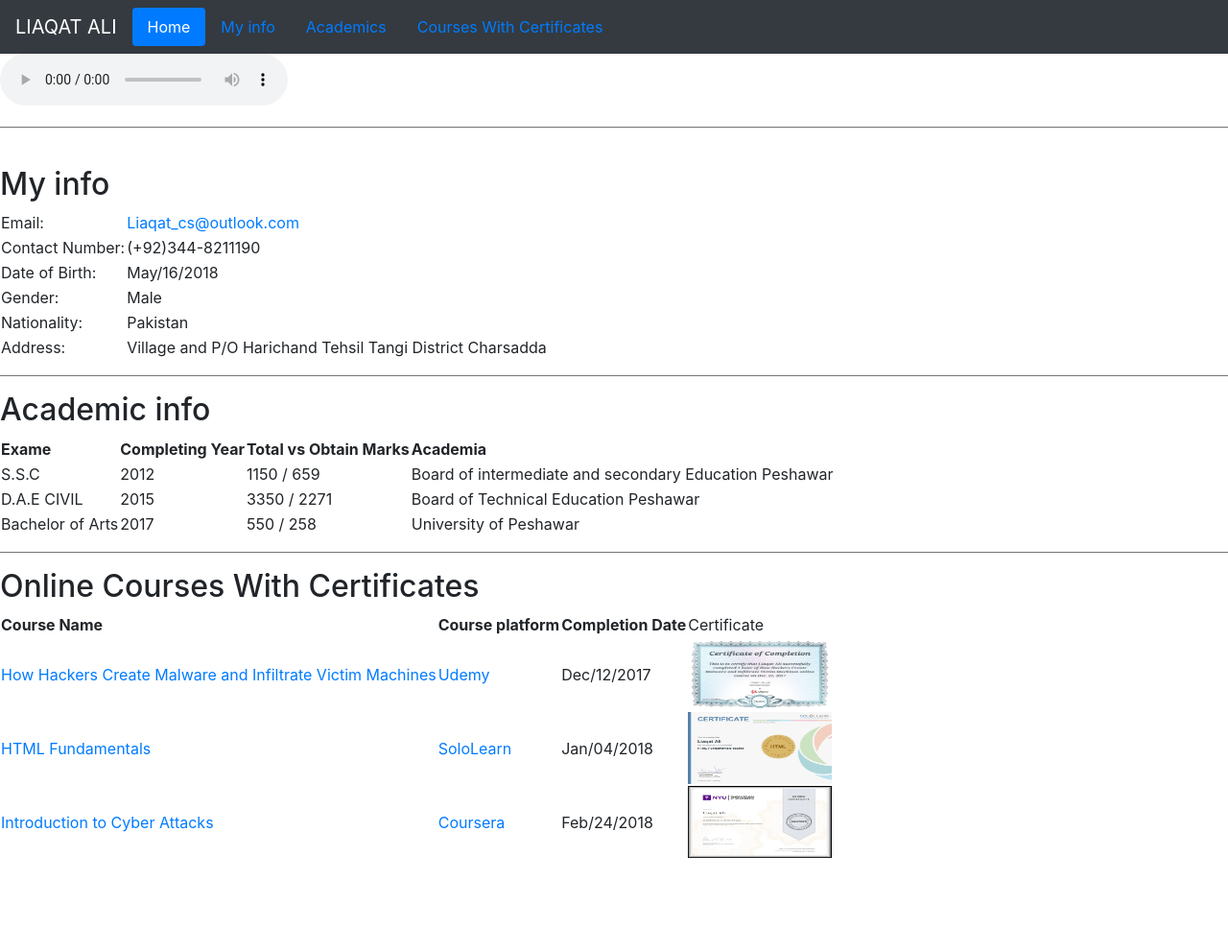
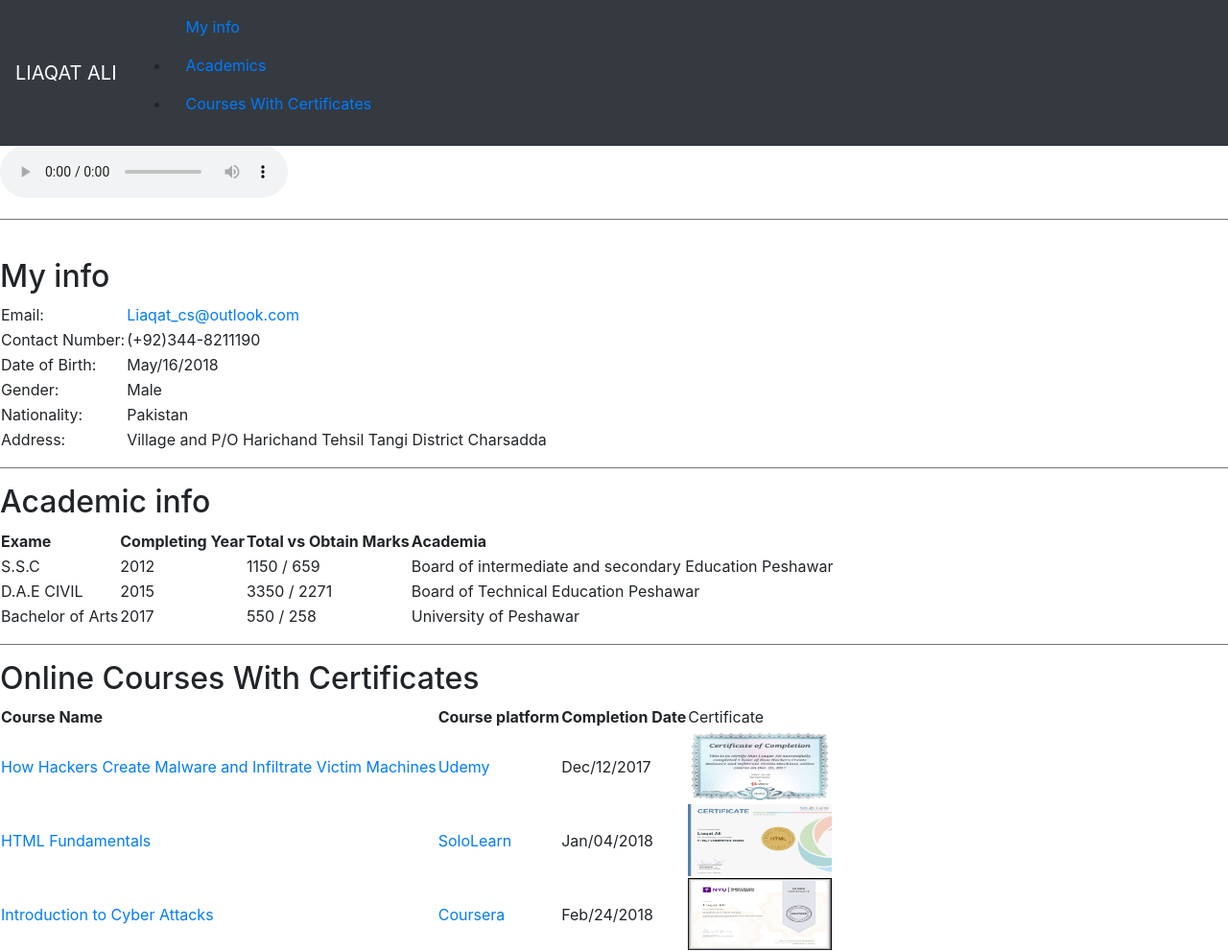
Before and after one commit to liaqatcs/cv, a plain HTML site: page index.html in a window 1280 px wide. Shown: the whole page at 96% size. Before the commit the page ends 895 px from the top, so only its background shows below. Drawn offline with nearby package versions, Linux system fonts and the light colour scheme; a script that the page names is missing.

Commit message:
index.html

```diff
--- a/index.html
+++ b/index.html
@@ -11,9 +11,9 @@
 
 <body>
   <nav class="navbar navbar-expand-lg navbar-dark bg-dark">
-    <a class="navbar-brand" href="">LIAQAT ALI</a>
-    <ul class="nav justify-content-end nav-pills">
-      <li class="nav-item"><a class="nav-link active" href="index.html"> Home </a></li>
+    <a class="navbar-brand" href="index.html">LIAQAT ALI</a>
+
+     <ul class="nav>
       <li class="nav-item"><a class="nav-link" href="#My-info"> My info</a></li>
       <li class="nav-item"><a class="nav-link" href="#Academic-info"> Academics </a></li>
       <li class="nav-item"><a class="nav-link" href="#Online_Courses_With_Certificates"> Courses With Certificates </a></li>
```
